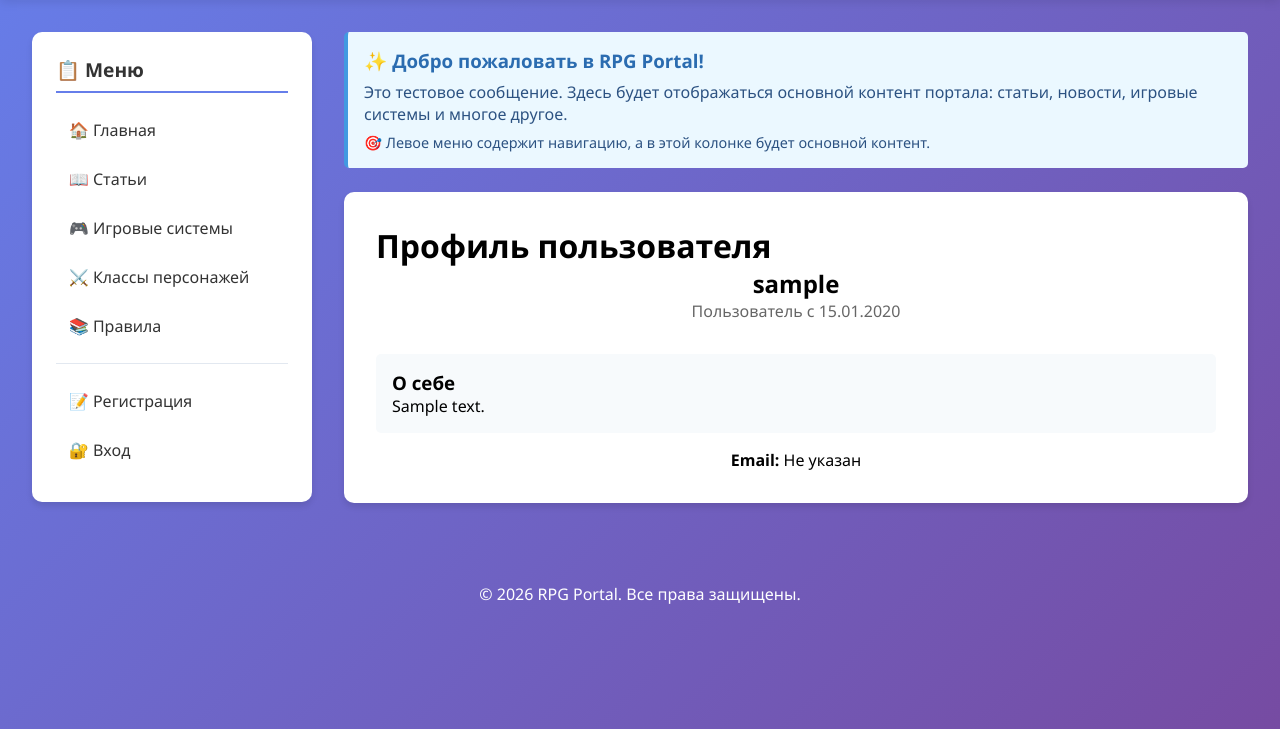
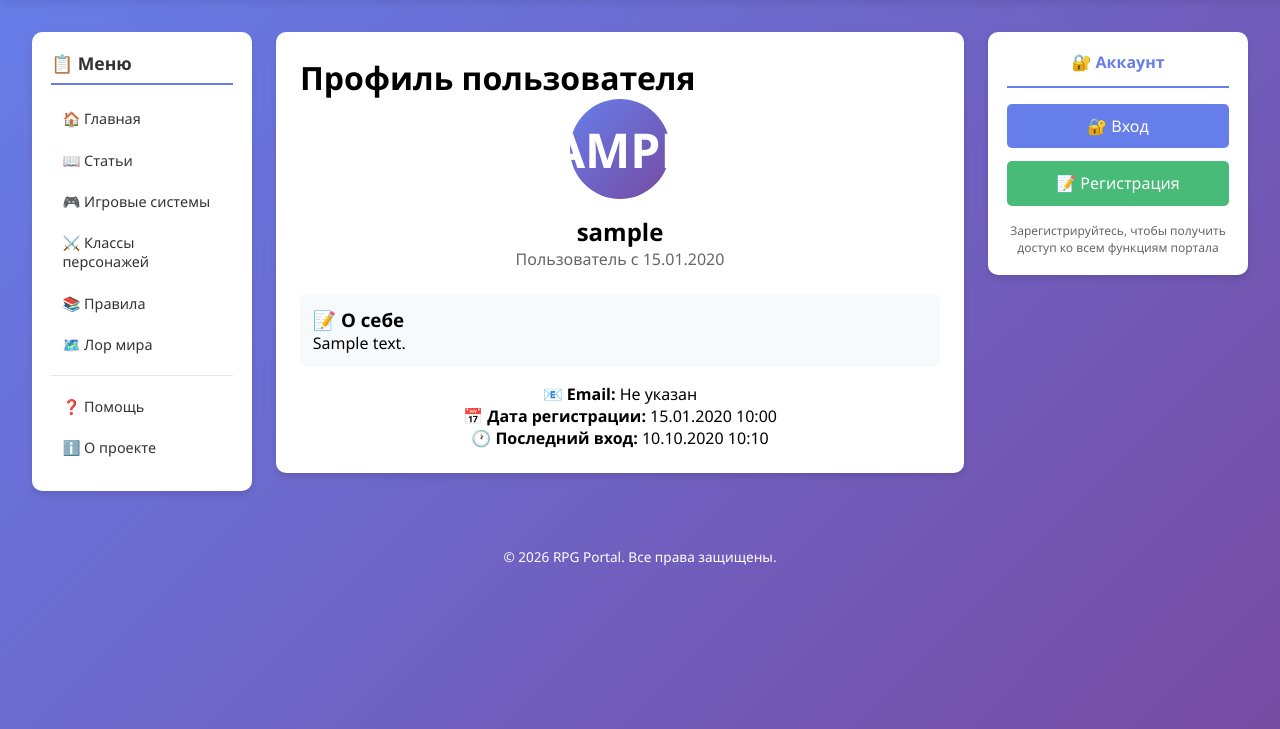
Before and after one commit to in-rpg-portal/Portal, a Django app: template templates/profiles/profile_detail.html in a window 1280 px wide. Shown: the part 71-800 px from the top of the page. Run offline with Django 3.2, Linux system fonts and the light colour scheme; the template is opened without the code that fills it: most values are stand-ins (such as "Sample title", 1, 10 or a date in 2020).

Commit message:
Добавляем третью колонку и переносим туда все о пользователе

```diff
--- a/profiles/urls.py
+++ b/profiles/urls.py
@@ -7,4 +7,5 @@
     path('signup/', views.signup, name='signup'),
     path('<int:pk>/', views.profile_detail, name='profile_detail'),
     path('edit/', views.profile_edit, name='profile_edit'),
+    path('about/', views.about, name='about'),
 ]
--- a/profiles/views.py
+++ b/profiles/views.py
@@ -37,3 +37,7 @@
         form = ProfileEditForm(instance=profile)
 
     return render(request, 'profiles/profile_edit.html', {'form': form, 'profile': profile})
+
+def about(request):
+    """Страница о проекте"""
+    return render(request, 'profiles/about.html')
--- a/templates/base.html
+++ b/templates/base.html
@@ -38,32 +38,32 @@
             color: #5a67d8;
         }
 
-        /* Основной контейнер с двумя колонками */
+        /* Основной контейнер с ТРЕНЯ колонками */
         .main-container {
             display: flex;
             max-width: 1400px;
             margin: 2rem auto;
-            gap: 2rem;
+            gap: 1.5rem;
             padding: 0 2rem;
         }
 
-        /* ЛЕВАЯ КОЛОНКА - МЕНЮ */
-        .sidebar {
-            width: 280px;
+        /* ЛЕВАЯ КОЛОНКА - МЕНЮ (ширина 220px) */
+        .sidebar-left {
+            width: 220px;
             flex-shrink: 0;
         }
 
         .menu-card {
             background: white;
             border-radius: 10px;
-            padding: 1.5rem;
+            padding: 1.2rem;
             box-shadow: 0 4px 6px rgba(0,0,0,0.1);
             position: sticky;
             top: 90px;
         }
 
         .menu-title {
-            font-size: 1.2rem;
+            font-size: 1.1rem;
             font-weight: bold;
             color: #333;
             padding-bottom: 0.5rem;
@@ -76,16 +76,17 @@
         }
 
         .menu-list li {
-            margin-bottom: 0.5rem;
+            margin-bottom: 0.4rem;
         }
 
         .menu-list a {
             display: block;
-            padding: 0.6rem 0.8rem;
+            padding: 0.5rem 0.7rem;
             color: #333;
             text-decoration: none;
             border-radius: 5px;
             transition: all 0.3s;
+            font-size: 0.9rem;
         }
 
         .menu-list a:hover {
@@ -96,24 +97,11 @@
         .menu-divider {
             height: 1px;
             background: #e2e8f0;
-            margin: 1rem 0;
+            margin: 0.8rem 0;
         }
 
-        .user-info {
-            background: #f7fafc;
-            padding: 0.8rem;
-            border-radius: 5px;
-            margin-bottom: 1rem;
-            font-size: 0.9rem;
-        }
-
-        .user-info .username {
-            font-weight: bold;
-            color: #667eea;
-        }
-
-        /* ПРАВАЯ КОЛОНКА - КОНТЕНТ */
-        .content-area {
+        /* ЦЕНТРАЛЬНАЯ КОЛОНКА - КОНТЕНТ */
+        .content-center {
             flex: 1;
             min-width: 0;
         }
@@ -121,45 +109,176 @@
         .content-card {
             background: white;
             border-radius: 10px;
-            padding: 2rem;
+            padding: 1.5rem;
             box-shadow: 0 4px 6px rgba(0,0,0,0.1);
         }
 
-        .test-message {
-            background: #ebf8ff;
-            border-left: 4px solid #4299e1;
-            padding: 1rem;
-            border-radius: 5px;
-            margin-bottom: 1.5rem;
+        /* ПРАВАЯ КОЛОНКА - ПОЛЬЗОВАТЕЛЬ */
+        .sidebar-right {
+            width: 260px;
+            flex-shrink: 0;
         }
 
-        .test-message h3 {
-            color: #2b6cb0;
-            margin-bottom: 0.5rem;
+        .user-card {
+            background: white;
+            border-radius: 10px;
+            padding: 1.2rem;
+            box-shadow: 0 4px 6px rgba(0,0,0,0.1);
+            position: sticky;
+            top: 90px;
         }
 
-        .test-message p {
-            color: #2c5282;
+        .user-card-title {
+            font-size: 1rem;
+            font-weight: bold;
+            color: #667eea;
+            text-align: center;
+            padding-bottom: 0.8rem;
+            border-bottom: 2px solid #667eea;
+            margin-bottom: 1rem;
+        }
+
+        /* Для НЕ авторизованных пользователей */
+        .auth-buttons {
+            display: flex;
+            flex-direction: column;
+            gap: 0.8rem;
+        }
+
+        .auth-btn {
+            display: block;
+            text-align: center;
+            padding: 0.7rem;
+            border-radius: 5px;
+            text-decoration: none;
+            transition: all 0.3s;
+        }
+
+        .btn-login {
+            background: #667eea;
+            color: white;
+        }
+
+        .btn-login:hover {
+            background: #5a67d8;
+            transform: translateY(-2px);
+        }
+
+        .btn-signup {
+            background: #48bb78;
+            color: white;
+        }
+
+        .btn-signup:hover {
+            background: #38a169;
+            transform: translateY(-2px);
+        }
+
+        /* Для авторизованных пользователей */
+        .user-avatar {
+            width: 80px;
+            height: 80px;
+            background: linear-gradient(135deg, #667eea 0%, #764ba2 100%);
+            border-radius: 50%;
+            display: flex;
+            align-items: center;
+            justify-content: center;
+            margin: 0 auto 1rem;
+            color: white;
+            font-size: 2rem;
+            font-weight: bold;
+        }
+
+        .user-name {
+            text-align: center;
+            font-weight: bold;
+            font-size: 1.1rem;
+            margin-bottom: 0.3rem;
+        }
+
+        .user-email {
+            text-align: center;
+            font-size: 0.8rem;
+            color: #666;
+            margin-bottom: 1rem;
+            word-break: break-all;
+        }
+
+        .user-bio-preview {
+            background: #f7fafc;
+            padding: 0.6rem;
+            border-radius: 5px;
+            font-size: 0.8rem;
+            color: #555;
+            margin-bottom: 1rem;
+            max-height: 80px;
+            overflow-y: auto;
+        }
+
+        .user-links {
+            display: flex;
+            flex-direction: column;
+            gap: 0.5rem;
+            margin-top: 1rem;
+        }
+
+        .user-link {
+            display: block;
+            text-align: center;
+            padding: 0.5rem;
+            background: #f7fafc;
+            color: #333;
+            text-decoration: none;
+            border-radius: 5px;
+            font-size: 0.85rem;
+            transition: all 0.3s;
+        }
+
+        .user-link:hover {
+            background: #667eea;
+            color: white;
+        }
+
+        .logout-form {
+            margin-top: 0.5rem;
+        }
+
+        .logout-btn {
+            width: 100%;
+            text-align: center;
+            padding: 0.5rem;
+            background: #f56565;
+            color: white;
+            border: none;
+            border-radius: 5px;
+            cursor: pointer;
+            font-size: 0.85rem;
+            transition: all 0.3s;
+        }
+
+        .logout-btn:hover {
+            background: #e53e3e;
         }
 
         /* Формы */
         .form-group {
-            margin-bottom: 1.5rem;
+            margin-bottom: 1.2rem;
         }
 
         .form-group label {
             display: block;
-            margin-bottom: 0.5rem;
+            margin-bottom: 0.4rem;
             font-weight: 500;
             color: #333;
+            font-size: 0.9rem;
         }
 
         .form-input {
             width: 100%;
-            padding: 0.75rem;
+            padding: 0.6rem;
             border: 1px solid #ddd;
             border-radius: 5px;
-            font-size: 1rem;
+            font-size: 0.9rem;
             transition: border-color 0.3s;
         }
 
@@ -174,10 +293,10 @@
 
         .btn {
             display: inline-block;
-            padding: 0.75rem 1.5rem;
+            padding: 0.6rem 1.2rem;
             border: none;
             border-radius: 5px;
-            font-size: 1rem;
+            font-size: 0.9rem;
             cursor: pointer;
             text-decoration: none;
             transition: all 0.3s;
@@ -198,25 +317,21 @@
             color: white;
         }
 
-        .btn-secondary:hover {
-            background: #38a169;
-        }
-
         .errorlist {
             color: #e53e3e;
-            font-size: 0.875rem;
-            margin-top: 0.5rem;
+            font-size: 0.8rem;
+            margin-top: 0.3rem;
             list-style: none;
         }
 
         .profile-header {
             text-align: center;
-            margin-bottom: 2rem;
+            margin-bottom: 1.5rem;
         }
 
         .profile-bio {
             background: #f7fafc;
-            padding: 1rem;
+            padding: 0.8rem;
             border-radius: 5px;
             margin: 1rem 0;
         }
@@ -224,23 +339,24 @@
         /* Футер */
         .footer {
             text-align: center;
-            padding: 2rem;
+            padding: 1.5rem;
             color: white;
-            margin-top: 3rem;
+            margin-top: 2rem;
+            font-size: 0.85rem;
         }
 
         /* Адаптивность */
-        @media (max-width: 768px) {
+        @media (max-width: 900px) {
             .main-container {
                 flex-direction: column;
                 padding: 0 1rem;
             }
 
-            .sidebar {
+            .sidebar-left, .sidebar-right {
                 width: 100%;
             }
 
-            .menu-card {
+            .menu-card, .user-card {
                 position: static;
             }
         }
@@ -252,69 +368,91 @@
         <a href="/" class="header-brand">🎲 RPG Portal</a>
     </header>
 
-    <!-- ОСНОВНОЙ КОНТЕЙНЕР С ДВУМЯ КОЛОНКАМИ -->
+    <!-- ОСНОВНОЙ КОНТЕЙНЕР С ТРЕМЯ КОЛОНКАМИ -->
     <div class="main-container">
 
-        <!-- ЛЕВАЯ КОЛОНКА - МЕНЮ -->
-        <aside class="sidebar">
+        <!-- ЛЕВАЯ КОЛОНКА - МЕНЮ САЙТА -->
+        <aside class="sidebar-left">
             <div class="menu-card">
                 <div class="menu-title">📋 Меню</div>
-
-                {% if user.is_authenticated %}
-                    <div class="user-info">
-                        <div>👤 <span class="username">{{ user.username }}</span></div>
-                        <div style="font-size: 0.8rem; color: #666;">Вы авторизованы</div>
-                    </div>
-                {% endif %}
-
                 <ul class="menu-list">
                     <li><a href="/">🏠 Главная</a></li>
                     <li><a href="#">📖 Статьи</a></li>
                     <li><a href="#">🎮 Игровые системы</a></li>
                     <li><a href="#">⚔️ Классы персонажей</a></li>
                     <li><a href="#">📚 Правила</a></li>
+                    <li><a href="#">🗺️ Лор мира</a></li>
                 </ul>
-
                 <div class="menu-divider"></div>
-
                 <ul class="menu-list">
-                    {% if user.is_authenticated %}
-                        <li><a href="{% url 'profiles:profile_detail' user.profile.pk %}">👤 Мой профиль</a></li>
-                        <li><a href="{% url 'profiles:profile_edit' %}">✏️ Редактировать профиль</a></li>
-                        <li><a href="{% url 'password_change' %}">🔑 Сменить пароль</a></li>
-                        <li>
-                            <form action="{% url 'logout' %}" method="post" style="display: inline;">
-                                {% csrf_token %}
-                                <button type="submit" style="width: 100%; text-align: left; background: none; border: none; padding: 0.6rem 0.8rem; cursor: pointer; color: #e53e3e; font-size: 1rem;">
-                                    🚪 Выйти
-                                </button>
-                            </form>
-                        </li>
-                    {% else %}
-                        <li><a href="{% url 'profiles:signup' %}">📝 Регистрация</a></li>
-                        <li><a href="{% url 'login' %}">🔐 Вход</a></li>
-                    {% endif %}
+                    <li><a href="#">❓ Помощь</a></li>
+                    <li><a href="{% url 'profiles:about' %}">ℹ️ О проекте</a></li>
                 </ul>
             </div>
         </aside>
 
-        <!-- ПРАВАЯ КОЛОНКА - КОНТЕНТ -->
-        <main class="content-area">
-            <!-- ТЕСТОВОЕ СООБЩЕНИЕ -->
-            <div class="test-message">
-                <h3>✨ Добро пожаловать в RPG Portal!</h3>
-                <p>Это тестовое сообщение. Здесь будет отображаться основной контент портала: статьи, новости, игровые системы и многое другое.</p>
-                <p style="margin-top: 0.5rem; font-size: 0.9rem;">🎯 Левое меню содержит навигацию, а в этой колонке будет основной контент.</p>
-            </div>
-
-            <!-- ОСНОВНОЙ БЛОК КОНТЕНТА (переопределяется дочерними шаблонами) -->
+        <!-- ЦЕНТРАЛЬНАЯ КОЛОНКА - ОСНОВНОЙ КОНТЕНТ -->
+        <main class="content-center">
+            {% block content %}
             <div class="content-card">
-                {% block content %}
                 <h1>Добро пожаловать в RPG Portal</h1>
                 <p>Выберите раздел в левом меню.</p>
-                {% endblock %}
             </div>
+            {% endblock %}
         </main>
+
+        <!-- ПРАВАЯ КОЛОНКА - ПОЛЬЗОВАТЕЛЬ -->
+        <aside class="sidebar-right">
+            <div class="user-card">
+                <div class="user-card-title">
+                    {% if user.is_authenticated %}
+                        👤 Мой аккаунт
+                    {% else %}
+                        🔐 Аккаунт
+                    {% endif %}
+                </div>
+
+                {% if user.is_authenticated %}
+                    <!-- АВТОРИЗОВАННЫЙ ПОЛЬЗОВАТЕЛЬ -->
+                    <div class="user-avatar">
+                        {{ user.username|first|upper }}
+                    </div>
+                    <div class="user-name">{{ user.username }}</div>
+                    <div class="user-email">{{ user.email|default:"email не указан" }}</div>
+
+                    {% if user.profile.bio %}
+                        <div class="user-bio-preview">
+                            {{ user.profile.bio|truncatewords:20 }}
+                        </div>
+                    {% else %}
+                        <div class="user-bio-preview" style="color: #999;">
+                            Расскажите о себе...
+                        </div>
+                    {% endif %}
+
+                    <div class="user-links">
+                        <a href="{% url 'profiles:profile_detail' user.profile.pk %}" class="user-link">📄 Просмотр профиля</a>
+                        <a href="{% url 'profiles:profile_edit' %}" class="user-link">✏️ Редактировать</a>
+                        <a href="{% url 'password_change' %}" class="user-link">🔑 Сменить пароль</a>
+                    </div>
+
+                    <form action="{% url 'logout' %}" method="post" class="logout-form">
+                        {% csrf_token %}
+                        <button type="submit" class="logout-btn">🚪 Выйти</button>
+                    </form>
+
+                {% else %}
+                    <!-- НЕ АВТОРИЗОВАННЫЙ ПОЛЬЗОВАТЕЛЬ -->
+                    <div class="auth-buttons">
+                        <a href="{% url 'login' %}" class="auth-btn btn-login">🔐 Вход</a>
+                        <a href="{% url 'profiles:signup' %}" class="auth-btn btn-signup">📝 Регистрация</a>
+                    </div>
+                    <div style="margin-top: 1rem; font-size: 0.75rem; color: #666; text-align: center;">
+                        Зарегистрируйтесь, чтобы получить доступ ко всем функциям портала
+                    </div>
+                {% endif %}
+            </div>
+        </aside>
 
     </div>
 
--- a/templates/profiles/profile_detail.html
+++ b/templates/profiles/profile_detail.html
@@ -3,23 +3,26 @@
 {% block title %}Профиль {{ profile.user.username }} - RPG Portal{% endblock %}
 
 {% block content %}
+<div class="content-card">
     <h1>Профиль пользователя</h1>
 
     <div class="profile-header">
+        <div style="width: 100px; height: 100px; background: linear-gradient(135deg, #667eea 0%, #764ba2 100%); border-radius: 50%; display: flex; align-items: center; justify-content: center; margin: 0 auto 1rem; color: white; font-size: 3rem; font-weight: bold;">
+            {{ profile.user.username|first|upper }}
+        </div>
         <h2>{{ profile.user.username }}</h2>
         <p style="color: #666;">Пользователь с {{ profile.created_at|date:"d.m.Y" }}</p>
     </div>
 
     <div class="profile-bio">
-    <h3>О себе</h3>
+        <h3>📝 О себе</h3>
         <p>{{ profile.bio|default:"Пользователь пока ничего не рассказал о себе." }}</p>
     </div>
 
     <div style="text-align: center;">
-    <p><strong>Email:</strong> {{ profile.user.email|default:"Не указан" }}</p>
-
-    {% if user == profile.user %}
-        <a href="{% url 'profiles:profile_edit' %}" class="btn btn-secondary">✏️ Редактировать профиль</a>
-    {% endif %}
+        <p><strong>📧 Email:</strong> {{ profile.user.email|default:"Не указан" }}</p>
+        <p><strong>📅 Дата регистрации:</strong> {{ profile.user.date_joined|date:"d.m.Y H:i" }}</p>
+        <p><strong>🕐 Последний вход:</strong> {{ profile.user.last_login|date:"d.m.Y H:i"|default:"Никогда" }}</p>
+    </div>
 </div>
 {% endblock %}
--- a/templates/profiles/profile_edit.html
+++ b/templates/profiles/profile_edit.html
@@ -3,7 +3,8 @@
 {% block title %}Редактирование профиля - RPG Portal{% endblock %}
 
 {% block content %}
-<h1>Редактирование профиля</h1>
+<div class="content-card">
+    <h1>✏️ Редактирование профиля</h1>
     <p style="margin-bottom: 1rem; color: #666;">Пользователь: <strong>{{ user.username }}</strong></p>
 
     <form method="post">
@@ -16,8 +17,9 @@
         </div>
 
         <div style="display: flex; gap: 1rem;">
-        <button type="submit" class="btn btn-primary">💾 Сохранить</button>
+            <button type="submit" class="btn btn-primary">💾 Сохранить изменения</button>
             <a href="{% url 'profiles:profile_detail' user.profile.pk %}" class="btn" style="background: #a0aec0; color: white;">↩️ Отмена</a>
         </div>
     </form>
+</div>
 {% endblock %}
--- a/templates/registration/login.html
+++ b/templates/registration/login.html
@@ -3,7 +3,8 @@
 {% block title %}Вход - RPG Portal{% endblock %}
 
 {% block content %}
-<h1>Вход в систему</h1>
+<div class="content-card">
+    <h1>🔐 Вход в систему</h1>
     <p style="margin-bottom: 1.5rem; color: #666;">Введите свои учётные данные</p>
 
     <form method="post">
@@ -17,7 +18,7 @@
         </div>
         {% endfor %}
 
-    <button type="submit" class="btn btn-primary">🔐 Войти</button>
+        <button type="submit" class="btn btn-primary">Войти</button>
     </form>
 
     <p style="margin-top: 1rem; text-align: center;">
@@ -26,4 +27,5 @@
     <p style="text-align: center;">
         <a href="{% url 'password_reset' %}">Забыли пароль?</a>
     </p>
+</div>
 {% endblock %}
```
Also changed, not shown: templates/profiles/about.html (added, +27 -0 lines), 1 other file. Lines whose indentation alone changed are shown as unchanged.
